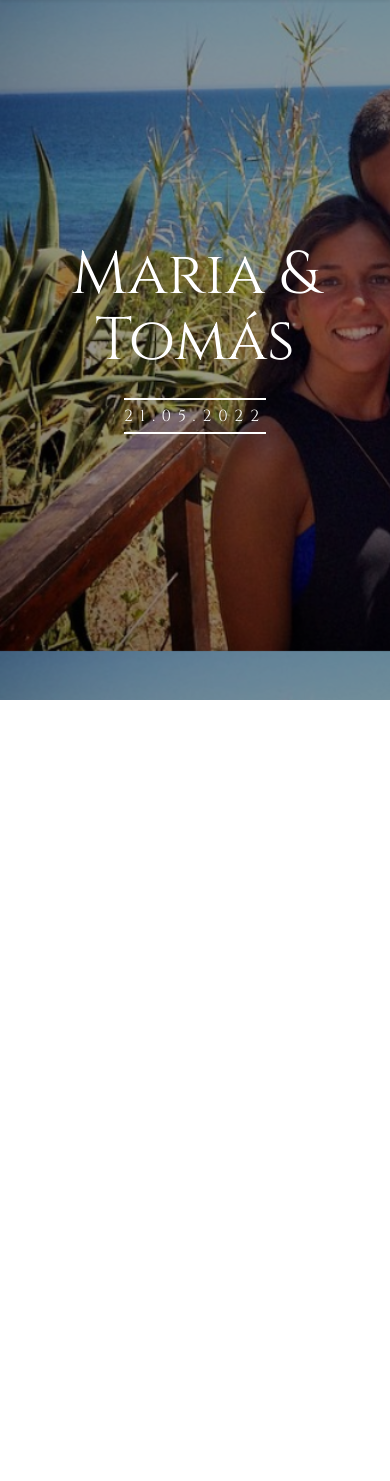
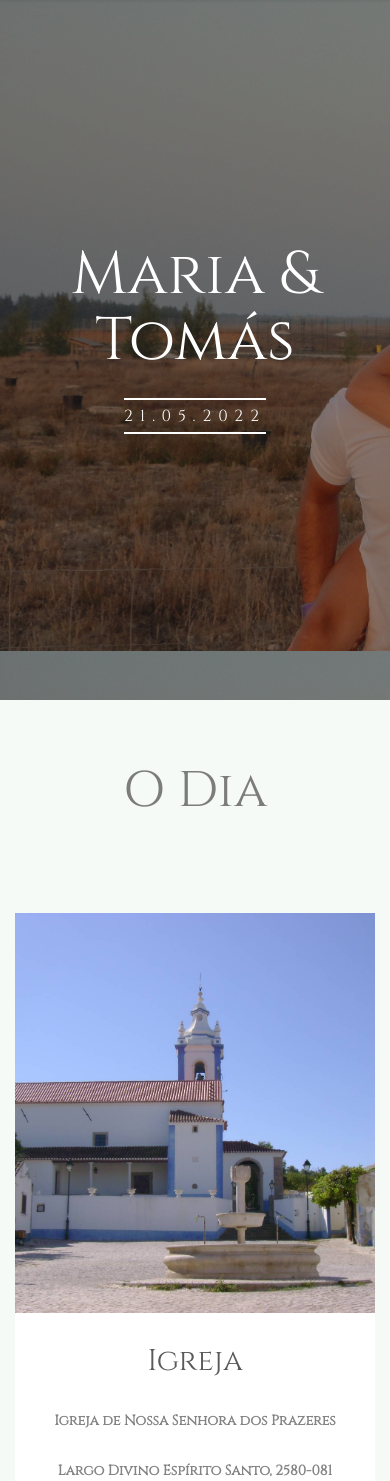
Before and after one commit to bubas3000/sitexia, a PHP site: page / in a window 390 px wide. Shown: the part 98-1579 px from the top of the page. Before the commit the page ends 798 px from the top, so only its background shows below. Run offline with PHP 8.4, Linux system fonts and the light colour scheme; some libraries are stand-ins or nearby versions.

Commit message:
Update index.php

```diff
--- a/index.php
+++ b/index.php
@@ -7,7 +7,7 @@
 	<head>
 	<meta charset="utf-8">
 	<meta http-equiv="X-UA-Compatible" content="IE=edge">
-	<title>Nuptial &mdash; 100% Free Fully Responsive HTML5 Template by FREEHTML5.co</title>
+	<title>Maria e Tomás</title>
 	<meta name="viewport" content="width=device-width, initial-scale=1">
 	<meta name="description" content="Free HTML5 Template by FREEHTML5.CO" />
 	<meta name="keywords" content="free html5, free template, free bootstrap, html5, css3, mobile first, responsive" />
@@ -65,14 +65,6 @@
 	<!--[if lt IE 9]>
 	<script src="js/respond.min.js"></script>
 	<![endif]-->
-
-	</head>
-	<body>
-		<div id="fh5co-wrapper">
-		<div id="fh5co-page">
-
-
-
 	<header id="fh5co-header-section" class="sticky-banner">
 		<div class="container">
 			<div class="nav-header">
@@ -81,8 +73,8 @@
 				<!-- START #fh5co-menu-wrap -->
 				<nav id="fh5co-menu-wrap" role="navigation">
 					<ul class="sf-menu" id="fh5co-primary-menu">
-								<!--<li><a href="index.html" >Home</a></li>
-								<li>
+						<!--<li><a href="index.html" >Home</a></li>-->
+						<!--<li>
 							<a href="groom-bride.html" class="fh5co-sub-ddown">Groom &amp; Bride</a>
 							<ul class="fh5co-sub-menu">
 								<li><a href="#">Dropdown Menu 1</a></li>
@@ -100,9 +92,17 @@
 			</div>
 		</div>
 	</header>
+	</head>
+	<body>
+		<div id="fh5co-wrapper">
+		<div id="fh5co-page">
+
+
+
+
 		<div class="fh5co-hero" data-section="home">
 			<div class="fh5co-overlay"></div>
-			<div class="fh5co-cover text-center" data-stellar-background-ratio="0.5" style="background-image: url(images/Xia.png);">
+			<div class="fh5co-cover text-center" data-stellar-background-ratio="0.5" style="background-image: url(images/XIA3.jpeg);"-->
 				<div class="display-t">
 					<div class="display-tc">
 						<div class="container">
@@ -119,7 +119,114 @@
 			</div>
 		</div>
 
+		<div id="fh5co-when-where" class="fh5co-section-gray">
+			<div class="container">
+				<div class="row">
+					<div class="col-md-8 col-md-offset-2 text-center heading-section animate-box">
+						<h2>O Dia</h2>
+					</div>
+				</div>
+				<div class="row row-bottom-padded-md">
+					<div class="col-md-6 text-center animate-box">
+						<div class="wedding-events">
+							<div class="ceremony-bg" style="background-image: url(images/igreja.jpg);"></div>
+							<div class="desc">
+								<h3>Igreja</h3>
+								<p><strong>Igreja de Nossa Senhora dos Prazeres</strong></p>
+								<p><strong> <i class="icon-map"></i> Largo Divino Espírito Santo, 2580-081 Aldeia Galega da Merceana</strong></p>
+								<!--<p>Far far away, behind the word mountains, far from the countries Vokalia and Consonantia, there live the blind texts. Separated they live in Bookmarksgrove right at the coast of the Semantics, a large language ocean.</p>-->
+							</div>
+						</div>
+					</div>
+					<div class="col-md-6 text-center animate-box">
+						<div class="wedding-events">
+							<div class="ceremony-bg" style="background-image: url(images/festa.jfif);"></div>
+							<div class="desc">
+								<h3>Festa</h3>
+								<p><strong>Quinta de D. Carlos</strong></p>
+								<p><strong><i class="icon-map"></i> N9, 3 Carvoeira, corrigir isto para ficar do mesmo tamanho</strong></p>
+								<!--<p>Far far away, behind the word mountains, far from the countries Vokalia and Consonantia, there live the blind texts. Separated they live in Bookmarksgrove right at the coast of the Semantics, a large language ocean.</p>-->
+							</div>
+						</div>
+					</div>
+				</div>
+				<div class="row">
+					<div class="col-md-12 text-center">
+						<div class="mapouter"><div class="gmap_canvas"><iframe width="764" height="350" id="gmap_canvas" src="https://www.google.com/maps/d/u/0/embed?mid=1CF5b_Urwcbwf3eirijxJob_egtN2VT7m&ehbc=2E312F" frameborder="0" scrolling="no" marginheight="0" marginwidth="20"></iframe></div></div>
+					</div>
+				</div>
+				<!--
+				<div class="row">
+					<div class="col-md-12">
+						<div id="map" class="fh5co-map">
 
+						</div>
+					</div>
+				</div>
+				-->
+				<div id="fh5co-when-where" class="fh5co-section-gray">
+					<div class="container">
+						<div class="row">
+							<div class="col-md-8 col-md-offset-2 text-center heading-section animate-box">
+								<h2>O Futuro</h2>
+							</div>
+						</div>
+						<div class="row row-bottom-padded-md">
+							<div class="col-md-6 text-center animate-box">
+								<div class="wedding-events">
+									<div class="ceremony-bg" style="background-image: url(images/casa1.jpg);"></div>
+									<div class="desc">
+										<h3>Casa</h3>
+										<p><strong>Comprar casa blablabla</strong></p>
+										<!--<p>Far far away, behind the word mountains, far from the countries Vokalia and Consonantia, there live the blind texts. Separated they live in Bookmarksgrove right at the coast of the Semantics, a large language ocean.</p>-->
+									</div>
+								</div>
+							</div>
+							<div class="col-md-6 text-center animate-box">
+								<div class="wedding-events">
+									<div class="ceremony-bg" style="background-image: url(images/safari.jpg);"></div>
+									<div class="desc">
+										<h3>Lua de Mel</h3>
+										<p><strong>Lua de mel blablabla</strong></p>
+										<!--<p>Far far away, behind the word mountains, far from the countries Vokalia and Consonantia, there live the blind texts. Separated they live in Bookmarksgrove right at the coast of the Semantics, a large language ocean.</p>-->
+									</div>
+								</div>
+							</div>
+						</div>
+					</div>
+				</div>
+
+			</div>
+			<div id="fh5co-started" style="background-image:url(images/dj.jpg);">
+					<div class="container">
+						<div class="row animate-box">
+							<div class="col-md-8 col-md-offset-2 text-center heading-section">
+								<h2>Música que não pode faltar?</h2>
+							</div>
+						</div>
+						<div class="row animate-box">
+							<div class="col-md-10 col-md-offset-1">
+								<form class="form-inline">
+									<div class="col-md-4 col-sm-4">
+										<div class="form-group">
+											<label for="name" class="sr-only">Música</label>
+											<input type="name" class="form-control" id="name" placeholder="Música">
+										</div>
+									</div>
+									<div class="col-md-4 col-sm-4">
+										<div class="form-group">
+											<label for="email" class="sr-only">Banda/Artista</label>
+											<input type="email" class="form-control" id="email" placeholder="Banda/Artista">
+										</div>
+									</div>
+									<div class="col-md-4 col-sm-4">
+										<button type="submit" class="btn btn-primary btn-block">Sugerir</button>
+									</div>
+								</form>
+							</div>
+						</div>
+					</div>
+		</div>
 
 		<!-- end:header-top -->
 
@@ -216,6 +323,29 @@
 			</div>
 		</footer>-->
 
+		<footer>
+			<div id="footer">
+				<div class="container">
+					<div class="row">
+						<div class="col-md-12 text-center">
+							<h2>Maria &amp; Tomás</h2>
+							<p><strong>Maria: +351 919 638 879</strong></p>
+							<p><strong>Tomás: +351 913 447 666</strong></p>
+						</div>
+						<!--<div class="col-md-6 col-md-offset-3 text-center">
+							<p class="fh5co-social-icons">
+								<a href="#"><i class="icon-twitter2"></i></a>
+								<a href="#"><i class="icon-facebook2"></i></a>
+								<a href="#"><i class="icon-instagram"></i></a>
+								<a href="#"><i class="icon-dribbble2"></i></a>
+								<a href="#"><i class="icon-youtube"></i></a>
+							</p>
+							<p>Copyright 2016 Free Html5 <a href="#">Module</a>. All Rights Reserved. <br>Made with <i class="icon-heart3"></i> by <a href="http://freehtml5.co/" target="_blank">Freehtml5.co</a> / Demo Images: <a href="https://unsplash.com/" target="_blank">Unsplash</a></p>
+						</div>-->
+					</div>
+				</div>
+			</div>
+		</footer>
 
 
 	</div>
```
Lines whose indentation alone changed are shown as unchanged.
